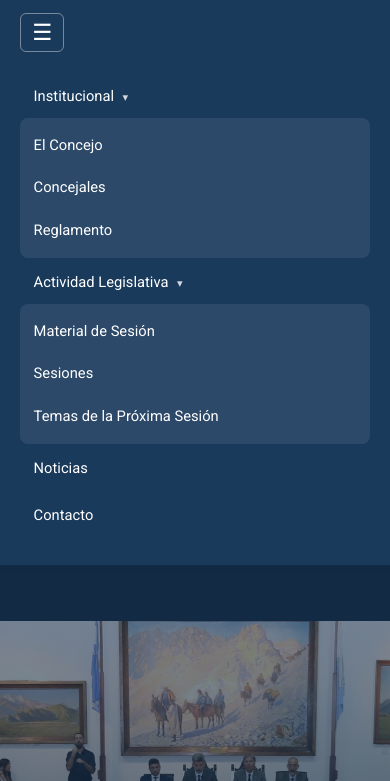
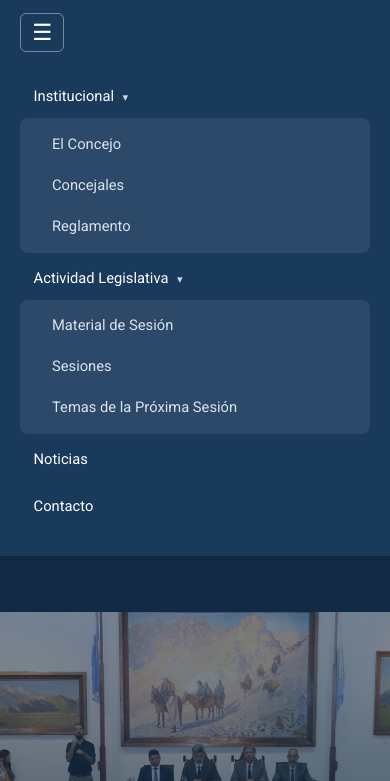
Before and after one commit to jesugallardo/hcd-mendoza-web, a plain HTML site: page index.html in a window 390 px wide. Both pictures are taken after a click on the button "Abrir menú". Shown: the part 63-844 px from the top of the page. Drawn offline with Linux system fonts and the light colour scheme.

Commit message:
Pagina terminada

```diff
--- a/index.html
+++ b/index.html
@@ -52,8 +52,8 @@
         nav.main-nav a:hover, nav.main-nav a:focus { background:rgba(255,255,255,.14); }
         .dropdown-menu { display:none; position:absolute; top:100%; left:0; background:var(--bg); min-width:230px; border-radius:8px; box-shadow:0 8px 24px rgba(0,0,0,.18); overflow:hidden; padding:.35rem 0; }
         .dropdown:hover .dropdown-menu, .dropdown:focus-within .dropdown-menu { display:block; }
-        .dropdown-menu a { color:var(--text); padding:.55rem 1rem; border-radius:0; }
-        .dropdown-menu a:hover { background:var(--bg-alt); color:var(--primary); }
+        nav.main-nav .dropdown-menu a { color:var(--text); padding:.55rem 1rem; border-radius:0; }
+        nav.main-nav .dropdown-menu a:hover, nav.main-nav .dropdown-menu a:focus { background:var(--bg-alt); color:var(--primary); }
         .caret { font-size:.7rem; opacity:.8; margin-left:.3rem; }
         .menu-toggle { display:none; background:none; border:1px solid rgba(255,255,255,.4); color:#fff; font-size:1.4rem; border-radius:6px; padding:.3rem .7rem; cursor:pointer; }
 
@@ -230,7 +230,7 @@
             nav.main-nav.open { display:block; }
             nav.main-nav ul { flex-direction:column; align-items:stretch; padding:.5rem 0 1rem; }
             .dropdown-menu { position:static; display:block; box-shadow:none; background:rgba(255,255,255,.08); }
-            .dropdown-menu a { color:#dbe4ee; padding-left:2rem; }
+            nav.main-nav .dropdown-menu a { color:#dbe4ee; padding-left:2rem; }
             .header-inner { flex-wrap:wrap; }
             .grid-2, #noticias-container, .contacto-grid, .footer-grid, .org-grid { grid-template-columns:1fr; }
         }
```
